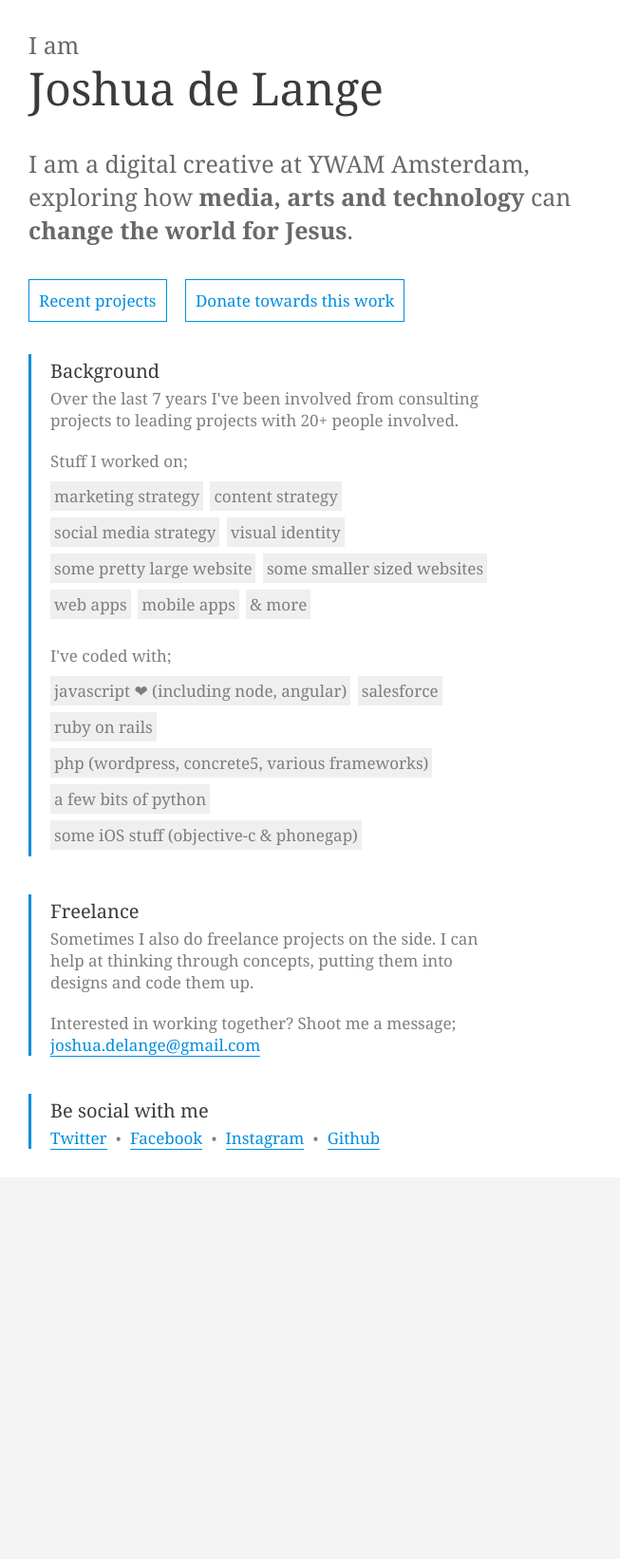
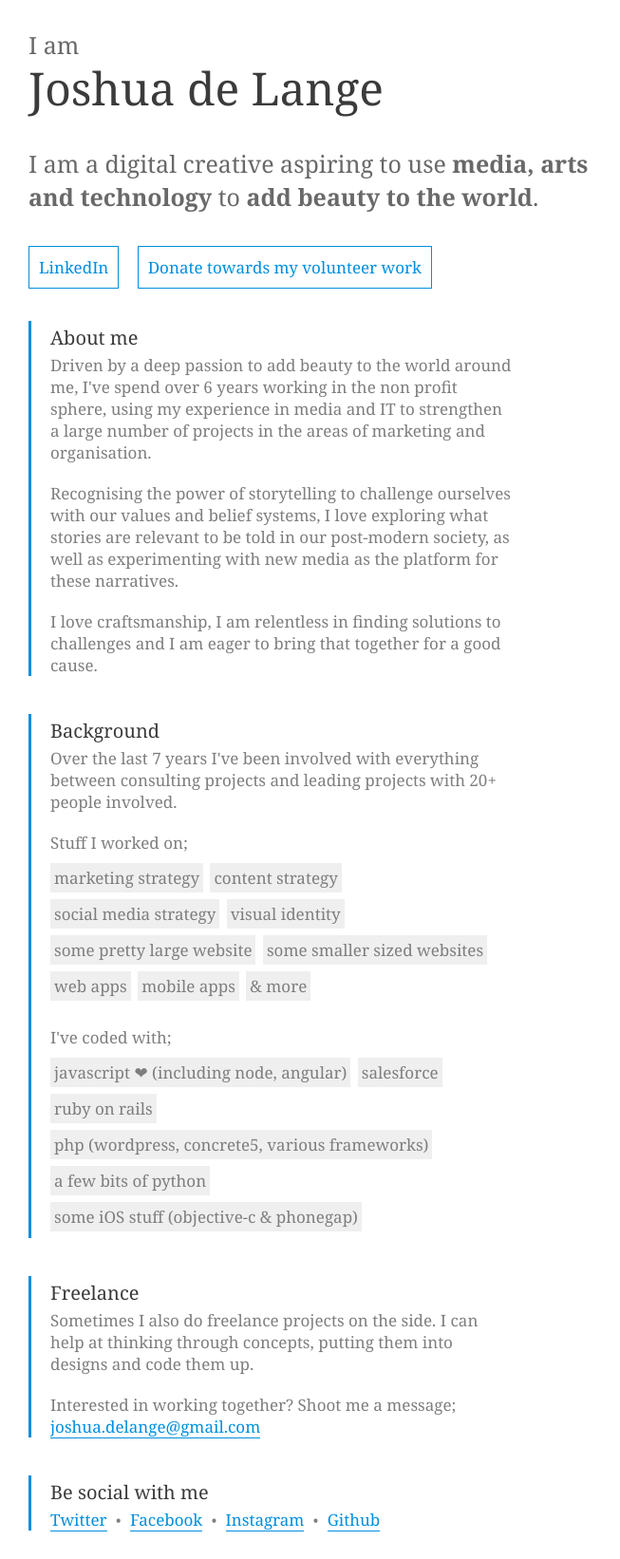
Before and after one commit to joshuadelange/joshuadelange.com, a Jekyll site: the page built from index.html, in a window 1280 px wide. Shown: the whole page at 95% size, without its empty margins (0-653 px from the left). Built offline with Jekyll 4.4.1, drawn with Linux system fonts in a browser that asks for light colours; Markdown is read by kramdown in place of the engine named in the settings; before the commit the page ends 1240 px from its top, so only the background shows below that.

Commit message:
content update!

```diff
--- a/index.html
+++ b/index.html
@@ -7,19 +7,30 @@ title: About me
 
 	<p class="large-type">I am</p>
 	<h1>Joshua de Lange</h1>
-	<p class="large-type">I am a digital creative at YWAM Amsterdam, exploring how <strong>media, arts and technology</strong> can <strong>change the world for Jesus</strong>.</p>
+	<p class="large-type">I am a digital creative aspiring to use <strong>media, arts and technology</strong> to <strong>add beauty to the world</strong>.</p>
 
 	<div class="buttons">
-		<a href="https://www.facebook.com/groups/789677607817033/" target="_blank" class="button">Recent projects</a>
-		<a href="https://www.paypal.com/cgi-bin/webscr?cmd=_donations&business=joshua%2edelange%40gmail%2ecom&lc=GB&item_name=Joshua%20de%20Lange&no_note=1&no_shipping=1&currency_code=EUR&bn=PP%2dDonationsBF%3abtn_donate_SM%2egif%3aNonHosted" target="_blank" class="button">Donate towards this work</a>
+		<a href="https://www.linkedin.com/in/joshua-de-lange-27940818?trk=nav_responsive_tab_profile" target="_blank" class="button">LinkedIn</a>
+		<a href="https://www.paypal.com/cgi-bin/webscr?cmd=_donations&business=joshua%2edelange%40gmail%2ecom&lc=GB&item_name=Joshua%20de%20Lange&no_note=1&no_shipping=1&currency_code=EUR&bn=PP%2dDonationsBF%3abtn_donate_SM%2egif%3aNonHosted" target="_blank" class="button">Donate towards my volunteer work</a>
 	</div>
 
 </section>
 
 <section class="bordered">
 
+	<h2>About me</h2>
+	<p>Driven by a deep passion to add beauty to the world around me, I've spend over 6 years working in the non profit sphere, using my experience in media and IT to strengthen a large number of projects in the areas of marketing and organisation.</p>
+
+	<p>Recognising the power of storytelling to challenge ourselves with our values and belief systems, I love exploring what stories are relevant to be told in our post-modern society, as well as experimenting with new media as the platform for these narratives.</p>
+
+	<p>I love craftsmanship, I am relentless in finding solutions to challenges and I am eager to bring that together for a good cause.</p>
+
+</section>
+
+<section class="bordered">
+
 	<h2>Background</h2>
-	<p>Over the last 7 years I've been involved from consulting projects to leading projects with 20+ people involved.</p>
+	<p>Over the last 7 years I've been involved with everything between consulting projects and leading projects with 20+ people involved.</p>
 
 	<p>Stuff I worked on;</p>
 	<ul class="inline">
```
Also changed, not shown: Gemfile.lock.
